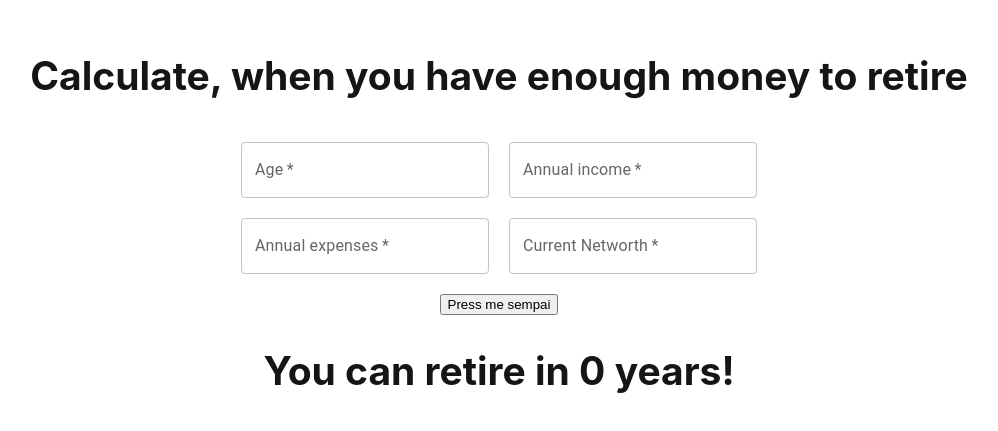
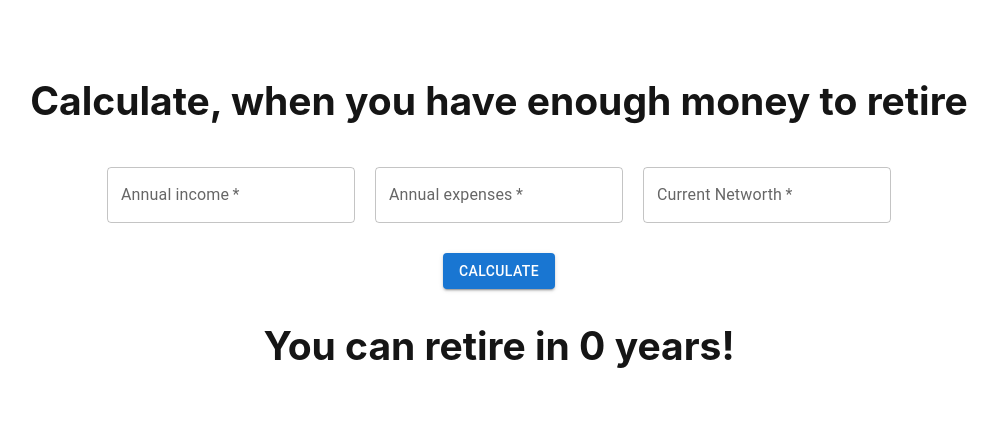
Before and after one commit to Jepmoltho/MoneyManager, a React (Create React App) app: page / in a window 1280 px wide. Shown: the part 177-608 px from the top of the page, without its empty margins (141-1139 px from the left). Built offline with nearby package versions, Linux system fonts and the light colour scheme.

Commit message:
Refined retirenment calculator

```diff
--- a/src/App.css
+++ b/src/App.css
@@ -40,3 +40,7 @@
 .input-text-field {
   margin: 10px !important;
 }
+
+.calculate-rc {
+  margin-top: 20px !important;
+}
--- a/src/Components/RetirementCalculator.tsx
+++ b/src/Components/RetirementCalculator.tsx
@@ -1,16 +1,19 @@
 import TextField from "@mui/material/TextField";
 import { useState } from "react";
+import Button from "@mui/material/Button";
 
 export default function RetirementCalculator() {
-  const [age, setAge] = useState<string>("");
+  //const [age, setAge] = useState<string>("");
   const [annualIncome, setAnnualIncome] = useState<string>("");
   const [annualExpenses, setAnnualExpenses] = useState<string>("");
   const [currentNetworth, setCurrentNetworth] = useState<string>("");
   const [retirenmentAge, setRetirenmentAge] = useState<number>(0);
 
+  /*
   const handleChangeAge = (event: React.ChangeEvent<HTMLInputElement>) => {
     setAge(event.target.value);
   };
+  */
 
   const handleChangeIncome = (event: React.ChangeEvent<HTMLInputElement>) => {
     setAnnualIncome(event.target.value);
@@ -26,15 +29,18 @@ export default function RetirementCalculator() {
 
   //prettier-ignore
   const handleChangeRetirenmentAge = () => {
-    let ageAsNum : number = parseInt(age);
-    let incomeAsNum : number = parseInt(annualIncome);
-    let expenseAsNum : number = parseInt(annualExpenses);
-    let networthAsNum : number = parseInt(currentNetworth);
+    //let ageAsNum : number = parseInt(age);
+    let income : number = parseInt(annualIncome);
+    let expenses : number = parseInt(annualExpenses);
+    let yearlySavings : number = income - expenses;
+    let networth : number = parseInt(currentNetworth);
 
-    let assetTarget : number = (expenseAsNum / 4) * 100;
-    let unachieved : number = assetTarget - networthAsNum;
-
-    let yearToRetirenment : number = Math.round(unachieved / incomeAsNum * 100) / 100;
+    //Asset target is when 4% of your networth are equivelant to your yearly expesens / you can use 4% of your networth each year
+    let assetTarget : number = expenses * 25;
+    //Unachieved is your assettarget subtracted your current networth
+    let unachieved : number = assetTarget - networth;
+    //Because everything is calculated by yearm, we find how many more times/years you need your average yearly savings to reach your asset target
+    let yearToRetirenment : number = Math.round(unachieved / yearlySavings * 10) / 10;
 
     setRetirenmentAge(yearToRetirenment);
   };
@@ -43,6 +49,7 @@ export default function RetirementCalculator() {
     <div className="retirenment-calculator-container">
       <div className="container">
         <div className="row">
+          {/*
           <TextField
             className="input-text-field"
             required
@@ -52,6 +59,7 @@ export default function RetirementCalculator() {
             onChange={handleChangeAge}
             value={age}
           />
+          */}
           <TextField
             className="input-text-field"
             required
@@ -60,8 +68,6 @@ export default function RetirementCalculator() {
             onChange={handleChangeIncome}
             value={annualIncome}
           />
-        </div>
-        <div className="row">
           <TextField
             className="input-text-field"
             required
@@ -79,10 +85,21 @@ export default function RetirementCalculator() {
             value={currentNetworth}
           ></TextField>
         </div>
+
         <div className="retirenmentAge">
-          <button onClick={() => handleChangeRetirenmentAge()}>
-            Press me sempai
-          </button>
+          <Button
+            className="calculate-rc"
+            variant="contained"
+            onClick={() => handleChangeRetirenmentAge()}
+          >
+            Calculate
+          </Button>
+          {/*
+          <h3>
+            With annual expenses of {annualExpenses} you need to have
+            approximatly {parseInt(annualExpenses) * 25} worth of assets
+          </h3>
+         */}
           <h2>You can retire in {retirenmentAge} years!</h2>
         </div>
       </div>
```
